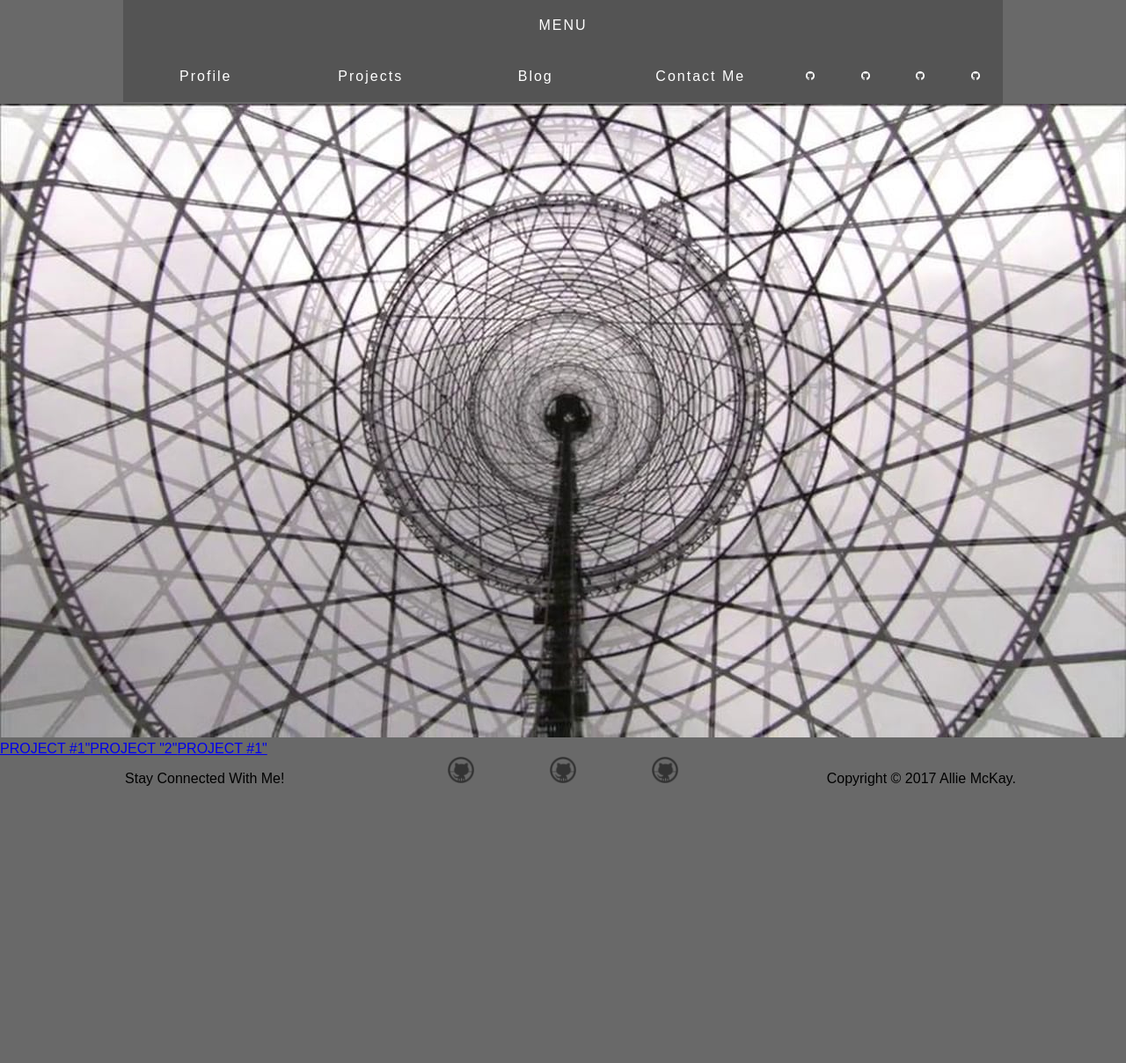
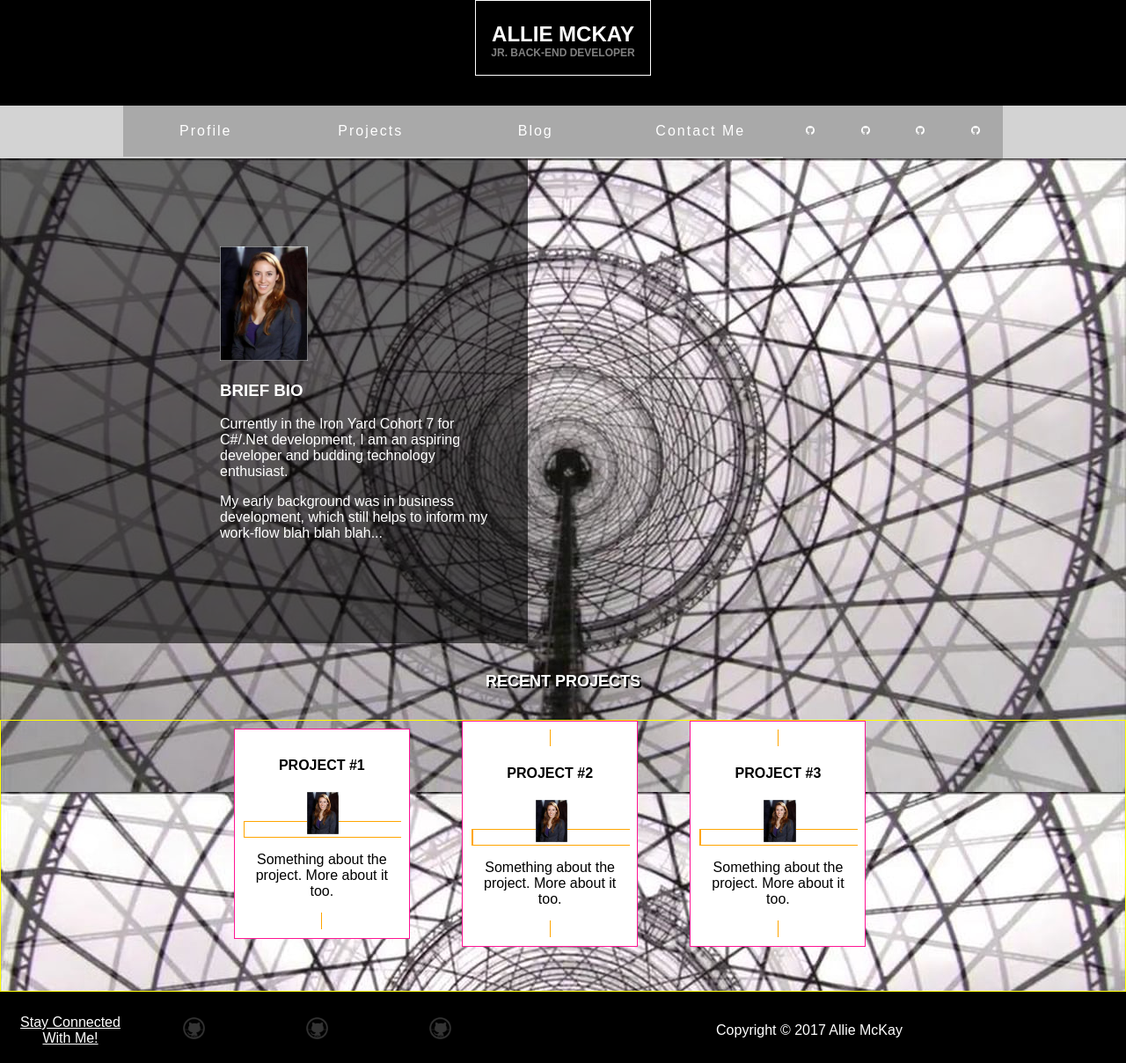
Before and after one commit to devalexer/Portfolio, a website: page public/index.html in a window 1280 px wide. Shown: the whole page at 88% size. Before the commit the page ends 910 px from the top, so only its background shows below. Drawn offline with Linux system fonts and the light colour scheme.

Commit message:
Rough header, info, projects, footer

```diff
--- a/public/index.html
+++ b/public/index.html
@@ -14,10 +14,16 @@
 //Header//
 ///////-->
 
-<div class="wrapper">
+<header>
+  <div class="nametag">
+    <h1>ALLIE MCKAY</h1>
+    <h2>JR. BACK-END DEVELOPER</h2>
+  </div>
+</header>
 
-<nav class="flex-nav">
-  <a href="#" class="nav-menu">MENU</a>
+<div class="top-wrapper">
+  <nav>
+    <a href="#" class="nav-menu"><u>MENU</u></a>
     <ul>
       <li><a href="#">Profile</a></li>
       <li><a href="#">Projects</a></li>
@@ -28,32 +34,51 @@
       <li class="social"><a href="#"><img src="images/githubwhite.ico" height="16px" width="16px"></a></li>
       <li class="social"><a href="#"><img src="images/githubwhite.ico" height="16px" width="16px"></a></li>
     </ul>
+  </nav>
 </div>
 
 <!--//////
 ///Body///
 ///////-->
 
-<img src="images/background.jpg" alt="Background Image" id=background>
-
 <main>
 
-<div class="project">
-    <a href="https://github.com/devalexer/" alt="Twitter">
-    PROJECT #1"</a>
+<div class="bioinfo">
+  <img src="images/profilepic.jpg" height="130px" width="100px">
+  <h3 class="biotitle">BRIEF BIO</h3>
+  <div class="biotext">
+    <p>Currently in the Iron Yard Cohort 7 for C#/.Net development, I am an aspiring developer and budding technology enthusiast.</p>
+    <p>My early background was in business development, which still helps to inform my work-flow blah blah blah...</p>
+  </div>
 </div>
 
-  <div class="project">
-    <a href="https://github.com/devalexer/" alt="Twitter">
-    PROJECT "2"</a>
+
+<h3 class="project-header">RECENT PROJECTS</h3>
+
+<div class="project-section">
+
+  <div class="projects" id="project1">
+    <h4>PROJECT #1</h4>
+     <a href="https://github.com/devalexer/" alt="GitHub"><img src="images/profilepic.jpg" style="height: 3em; width: 100%; object-fit: contain;"</a>
+     <p>Something about the project. More about it too.</p>
   </div>
 
-  <div class="project">
-    <a href="https://github.com/devalexer/" alt="Twitter">
-    PROJECT #1"</a>
+  <div class="projects" id="project2">
+    <h4>PROJECT #2</h4>
+     <a href="https://github.com/devalexer/" alt="GitHub"><img src="images/profilepic.jpg" style="height: 3em; width: 100%; object-fit: contain;"</a>
+     <p>Something about the project. More about it too.</p>
+  </div>
+
+  <div class="projects" id="project3">
+    <h4>PROJECT #3</h4>
+     <a href="https://github.com/devalexer/" alt="GitHub"><img src="images/profilepic.jpg" style="height: 3em; width: 100%; object-fit: contain;"</a>
+     <p>Something about the project. More about it too.</p>
+  </div>
+
 </div>
 
 </main>
+
 
 <!--//////
 //Footer//
@@ -64,18 +89,18 @@
   <p>Stay Connected With Me!</p>
 
   <a href="https://github.com/devalexer/" target="_blank">
-    <img src="images/github.png" alt="Twitter" height="30px" width="30px">
+    <img src="images/github.png" alt="Twitter" height="25px" width="25px">
   </a>
 
   <a href="https://github.com/devalexer/" target="_blank">
-    <img src="images/github.png" alt="Twitter" height="30px" width="30px">
+    <img src="images/github.png" alt="Twitter" height="25px" width="25px">
   </a>
 
   <a href="https://github.com/devalexer/" target="_blank">
-    <img src="images/github.png" alt="Twitter" height="30px" width="30px">
+    <img src="images/github.png" alt="Twitter" height="25px" width="25px">
   </a>
 
-  <p>Copyright &copy; 2017 Allie McKay.</p>
+  <p>Copyright &copy; 2017 Allie McKay</p>
 
 </footer>
 
--- a/public/screen.css
+++ b/public/screen.css
@@ -1,5 +1,7 @@
 html {
-  box-sizing: border-box;
+  -webkit-box-sizing: border-box;
+    -moz-box-sizing: border-box;
+      box-sizing: border-box;
 }
 
 *, *:before, *:after {
@@ -10,12 +12,37 @@ body {
   margin: 0;
   font-size: 20;
   font-family: sans-serif;
-  background-color: dimgray;
+  background-color: lightgrey;
 }
 
 /*-----Header-----*/
 
-.flex-nav a {
+header {
+  background-color: black;
+  height: 120px;
+}
+
+.nametag {
+  border: 1px solid white;
+  text-align: center;
+  width: 200px;
+  margin: auto;
+  padding: 8px;
+}
+
+.nametag h1 {
+  color: white;
+  margin-bottom: 0;
+  font-size: 24px;
+}
+
+.nametag h2 {
+  color: gray;
+  margin-top: 0;
+  font-size: 12px;
+}
+
+nav a {
   color: white;
   font-weight: 100;
   letter-spacing: 2px;
@@ -27,11 +54,11 @@ body {
   text-align: center;
 }
 
-.flex-nav a:hover {
+nav a:hover {
   background: rgba(0,0,0,0.3);
 }
 
-.wrapper {
+.top-wrapper {
   max-width: 1000px;
   margin: 0 auto;
   padding: 0;
@@ -39,42 +66,44 @@ body {
 
 /*Affects Menu Box*/
 
-.flex-nav ul{
+nav ul{
   display: flex;
   /*border: 1px solid black;*/
   list-style: none;
-  margin: 0;
+  margin: 0 auto;
   padding: 0;
-  /*position: fixed;*/
+  position: relative;
+  right: 0px;
+  top: 0px;
 }
 
-.flex-nav li {
+nav li {
   flex: 3;
 }
 
-.flex-nav .social {
+nav .social {
   flex: 1;
 }
 
-.nav-menu {
+nav .nav-menu {
   display: none;
 }
 
 @media all and (max-width:1000px) {
 
-.flex-nav ul {
+nav ul {
   flex-wrap: wrap;
 }
 
-.flex-nav li {
+nav li {
   flex: 1 1 25%;
 }
 
-.flex-nav .social {
+nav .social {
   flex: 1 1 25%;
 }
 
-.nav-menu {
+nav .nav-menu {
   display: none;
 }
 
@@ -82,42 +111,96 @@ body {
 
 @media all and (max-width: 500px) {
 
-.flex-nav li {
+nav li {
   flex-basis: 100%;
 }
 
-.wrapper {
+.top-wrapper {
   display: flex;
   flex-direction: column;
 }
 
-.flex-nav {
+nav {
   order: -1;
 }
 
-.nav-menu {
+nav .nav-menu {
   display: block;
-  text-decoration: underline;
+}
+
+.project-section {
+  display:flex;
+  flex-direction: column;
+  padding-left: 0;
+  padding-right: 0;
+  padding-top: 20px;
+  padding-bottom: 20px;
 }
 
 }
 
 /*------Body------*/
 
-#background {
+/*#background {
   width: 100%;
+}*/
+
+.bioinfo {
+  width: 600px;
+  padding-left: 250px;
+  padding-right: 30px;
+  padding-top: 100px;
+  padding-bottom: 100px;
+  background: rgba(0,0,0,0.6);
+}
+
+.biotitle {
+  color: white;
+}
+
+.biotext {
+  color: white;
 }
 
 main {
-  display: flex;
-  align-items: center;
-  box-sizing: border-box;
+  background-image: url("images/background.jpg");
 }
 
-.project {
-  flex-wrap: row;
+.project-header {
+  text-align: center;
+  color: white;
+  font-size: 18px;
+  text-shadow: black 2px 2px;
+  padding: 15px;
+}
 
+.project-section {
+  display: flex;
+  justify-content: space-around;
+  align-items: center;
+  border: 1px solid yellow;
+  text-align: center;
+  padding-bottom: 50px;
+  padding-left: 250px;
+  padding-right: 250px;
 }
+
+.projects {
+  border: 1px solid deeppink;
+  text-decoration: none;
+  text-align: center;
+  max-width: 200px;
+  padding: 10px;
+  background-color: white;
+}
+
+.projects a {
+  border: 1px solid orange;
+  text-decoration: none;
+  color: black;
+  max-width:100%;
+}
+
 
 /*-----Footer-----*/
 
@@ -125,13 +208,17 @@ footer {
   display: flex;
   flex-wrap: wrap;
   text-align: center;
-
+  align-items: center;
+  background-color: black;
+  padding: 10px;
 }
 
 footer p {
-  flex: 4;
+  flex: 5;
+  color: white;
 }
 
 footer a {
   flex: 1;
+  color: white;
 }
```
Also changed, not shown: public/images/bomb-sniffer.png (added), public/images/profilepic.jpg (added). Lines whose indentation alone changed are shown as unchanged.
